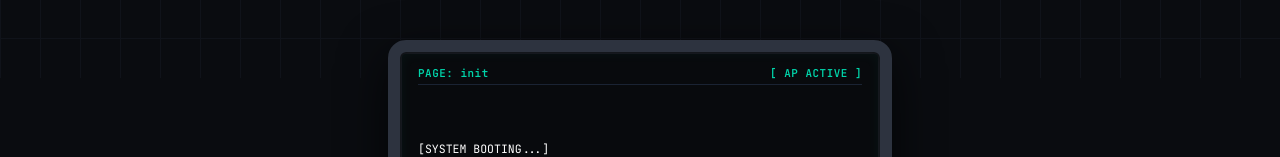
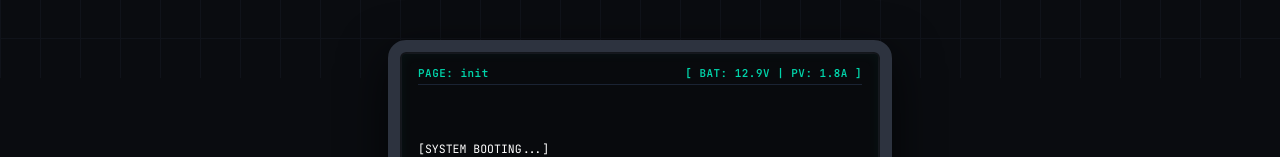
Before and after one commit to geraldsberongoy/automated-charcoal-briq, a React (Vite) app in the folder operator-node/dashboard/: page / in a window 1280 px wide. Shown: the part 722-879 px from the top of the page. Built offline with nearby package versions, Linux system fonts and the light colour scheme.

Commit message:
design: display battery and charging PV telemetry in Nextion HMI simulator header

```diff
--- a/operator-node/dashboard/src/App.jsx
+++ b/operator-node/dashboard/src/App.jsx
@@ -420,7 +420,7 @@ export default function App() {
                     <div style={{ display: 'flex', flexDirection: 'column', height: '100%', justifyContent: 'space-between' }}>
                       <div className="nextion-lcd-header" style={{ color: 'var(--clr-danger)' }}>
                         <span>PAGE: fault</span>
-                        <span>[CRITICAL BREACH]</span>
+                        <span>[ BAT: {stats?.power?.battery_voltage_v ? `${stats.power.battery_voltage_v}V` : '—'} ]</span>
                       </div>
                       <div className="nextion-lcd-body">
                         <div className="nextion-lcd-alert">
@@ -447,7 +447,7 @@ export default function App() {
                           stats?.active_state === 3 ? 'mix' :
                           stats?.active_state === 4 ? 'mold' : 'dry'
                         }</span>
-                        <span>[ {stats?.active_state === 4 ? 'LIMITS: SAFE' : 'AP ACTIVE'} ]</span>
+                        <span>[ BAT: {stats?.power?.battery_voltage_v ? `${stats.power.battery_voltage_v}V` : '—'} | PV: {stats?.power?.solar_amperage_a ? `${stats.power.solar_amperage_a}A` : '—'} ]</span>
                       </div>
 
                       <div className="nextion-lcd-body">
```
Also changed, not shown: 1 other file (tests, documents, lock files or other folders).
